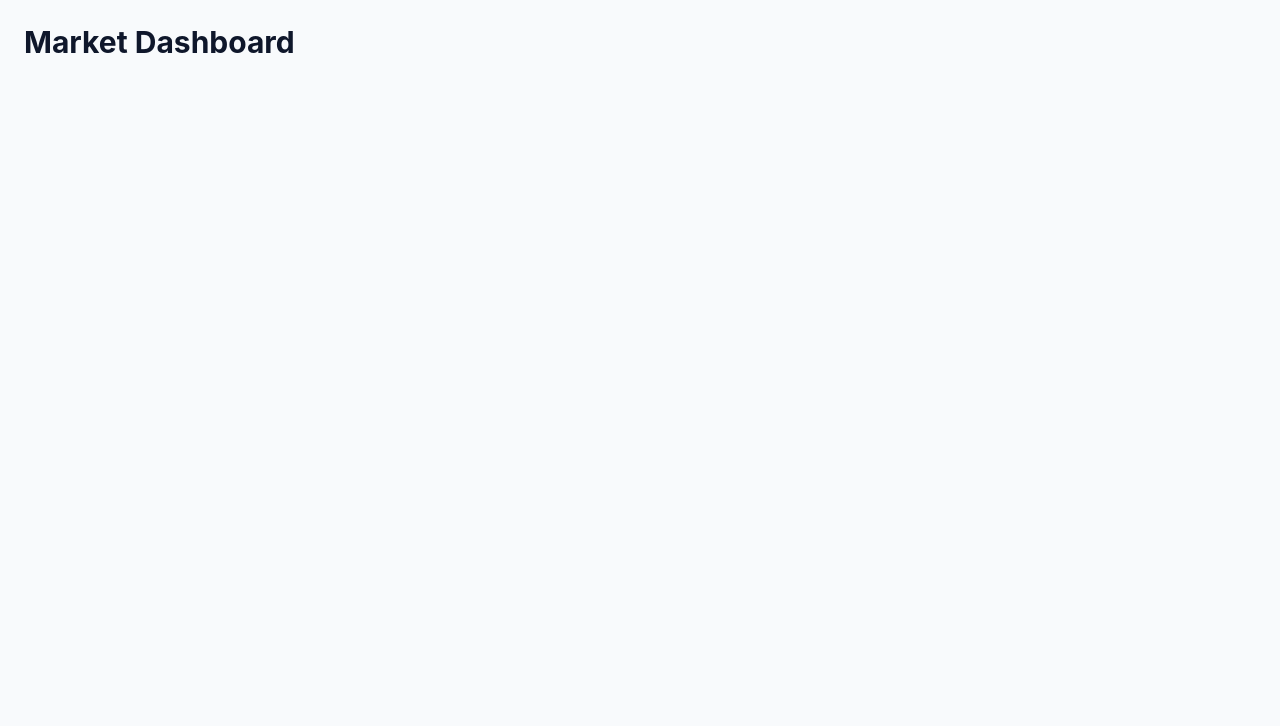
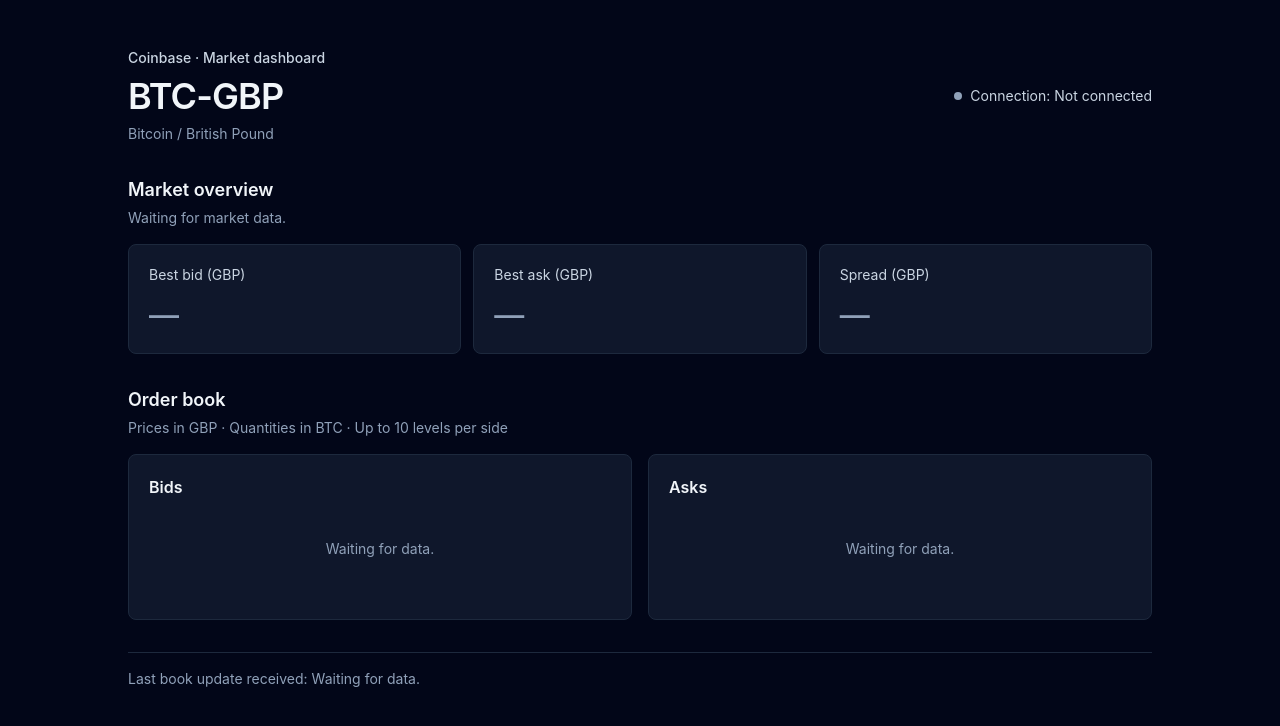
Before and after one commit to Shafiul23/market-dashboard, a React (Vite) app: page / in a window 1280 px wide. Shown: the top 726 px of the page. Built offline with nearby package versions, Linux system fonts and the light colour scheme.

Commit message:
add dashboard shell

```diff
--- a/src/App.tsx
+++ b/src/App.tsx
@@ -1,7 +1,76 @@
 function App() {
   return (
-    <main className="min-h-screen bg-slate-50 p-6 text-slate-900">
-      <h1 className="text-3xl font-bold">Market Dashboard</h1>
+    <main className="min-h-screen bg-slate-950 px-4 py-8 text-slate-100 sm:px-6 sm:py-12">
+      <div className="mx-auto max-w-5xl space-y-8">
+        <header className="flex flex-col gap-4 sm:flex-row sm:items-center sm:justify-between">
+          <div>
+            <p className="text-sm font-medium text-slate-300">
+              Coinbase · Market dashboard
+            </p>
+            <h1 className="mt-2 text-3xl font-semibold tracking-tight sm:text-4xl">
+              BTC-GBP
+            </h1>
+            <p className="mt-2 text-sm text-slate-400">Bitcoin / British Pound</p>
+          </div>
+          <p className="flex items-center gap-2 text-sm text-slate-300">
+            <span
+              aria-hidden="true"
+              className="h-2 w-2 rounded-full bg-slate-400"
+            />
+            Connection: Not connected
+          </p>
+        </header>
+
+        <section aria-labelledby="overview-heading">
+          <h2 id="overview-heading" className="text-lg font-semibold">
+            Market overview
+          </h2>
+          <p className="mt-1 text-sm text-slate-400">Waiting for market data.</p>
+          <dl className="mt-4 grid gap-3 sm:grid-cols-3">
+            {["Best bid", "Best ask", "Spread"].map((label) => (
+              <div
+                key={label}
+                className="rounded-lg border border-slate-800 bg-slate-900 p-5"
+              >
+                <dt className="text-sm text-slate-300">{label} (GBP)</dt>
+                <dd className="mt-3 text-3xl font-medium text-slate-400">
+                  <span aria-hidden="true">—</span>
+                  <span className="sr-only">Waiting for data</span>
+                </dd>
+              </div>
+            ))}
+          </dl>
+        </section>
+
+        <section aria-labelledby="book-heading">
+          <h2 id="book-heading" className="text-lg font-semibold">
+            Order book
+          </h2>
+          <p className="mt-1 text-sm text-slate-400">
+            Prices in GBP · Quantities in BTC · Up to 10 levels per side
+          </p>
+          <div className="mt-4 grid gap-4 md:grid-cols-2">
+            {["Bids", "Asks"].map((side) => (
+              <section
+                key={side}
+                aria-labelledby={`${side.toLowerCase()}-heading`}
+                className="rounded-lg border border-slate-800 bg-slate-900 p-5"
+              >
+                <h3 id={`${side.toLowerCase()}-heading`} className="font-semibold">
+                  {side}
+                </h3>
+                <p className="py-10 text-center text-sm text-slate-400">
+                  Waiting for data.
+                </p>
+              </section>
+            ))}
+          </div>
+        </section>
+
+        <footer className="border-t border-slate-800 pt-4 text-sm text-slate-400">
+          <p>Last book update received: Waiting for data.</p>
+        </footer>
+      </div>
     </main>
   )
 }
--- a/src/feed/coinbase.ts
+++ b/src/feed/coinbase.ts
@@ -1,7 +1,7 @@
 import type { BookChange, BookSnapshot, SnapshotLevel } from "../book/orderBook"
 import { compareDecimals } from "../lib/decimal"
 
-export const COINBASE_PRODUCT = "BTC-USD"
+export const COINBASE_PRODUCT = "BTC-GBP"
 
 type SubscriptionChannel = {
   name: string
--- a/src/feed/fixtures.ts
+++ b/src/feed/fixtures.ts
@@ -2,14 +2,14 @@
 // https://docs.cdp.coinbase.com/exchange/websocket-feed/channels
 export const snapshotMessage = {
   type: "snapshot",
-  product_id: "BTC-USD",
+  product_id: "BTC-GBP",
   bids: [["100.00", "1.50000000"]],
   asks: [["101.00", "2.00000000"]],
 }
 
 export const updateMessage = {
   type: "l2update",
-  product_id: "BTC-USD",
+  product_id: "BTC-GBP",
   time: "2026-09-14T12:00:00.123456Z",
   changes: [
     ["buy", "100.00", "3.00000000"],
@@ -19,7 +19,7 @@ export const updateMessage = {
 
 export const heartbeatMessage = {
   type: "heartbeat",
-  product_id: "BTC-USD",
+  product_id: "BTC-GBP",
   sequence: 123,
   last_trade_id: 456,
   time: "2026-09-14T12:00:01Z",
@@ -28,8 +28,8 @@ export const heartbeatMessage = {
 export const subscriptionsMessage = {
   type: "subscriptions",
   channels: [
-    { name: "level2_batch", product_ids: ["BTC-USD"] },
-    { name: "heartbeat", product_ids: ["BTC-USD"] },
+    { name: "level2_batch", product_ids: ["BTC-GBP"] },
+    { name: "heartbeat", product_ids: ["BTC-GBP"] },
   ],
 }
 
```
Also changed, not shown: 2 other files (tests, documents, lock files or other folders).
